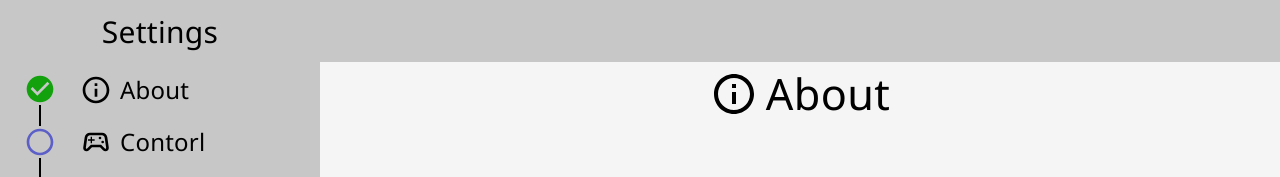
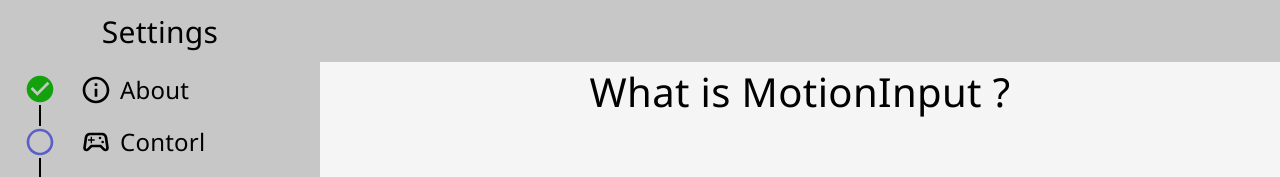
Before and after one commit to zczqkit/setting, a React (Create React App) app: page /WhatIsMotionInput in a window 1280 px wide. Shown: the top 177 px of the page. Built offline with nearby package versions, Linux system fonts and the light colour scheme.

Commit message:
change about and WhatIsMotionInput

```diff
--- a/src/screens/About.js
+++ b/src/screens/About.js
@@ -79,11 +79,11 @@
               <Typography sx={{fontSize: '1.5rem',fontFamily: 'Segoe UI',}}>Set up, dive into fun!<br /> <br />
               With MotionInput, by waving or jumping,<br />you can explore a new world of gaming!
               </Typography>
-              <Box sx={{position: 'absolute', right: '14.5rem', bottom: '0.3rem'}}>
-              <img src={uclLogo} alt="logo" style={{height:'1.5rem',width:'5rem',margin:'0 0'}}/>
+              <Box sx={{position: 'absolute', right: '11.5rem', bottom: '0.2rem'}}>
+              <img src={uclLogo} alt="logo" style={{height:'1.2rem',width:'4rem',margin:'0 0'}}/>
               </Box>
-              <Box sx={{position: 'absolute', right: 0, bottom: 0}}>
-              <img src={logo} alt="logo" style={{height:'2rem',width:'14.5rem',margin:'0 0'}}/>
+              <Box sx={{position: 'absolute', right: "0.5rem", bottom: 0}}>
+              <img src={logo} alt="logo" style={{height:'1.5rem',width:'10.5rem',margin:'0 0'}}/>
               </Box>
           </Grid>
         </Box>
--- a/src/screens/WhatIsMotionInput.js
+++ b/src/screens/WhatIsMotionInput.js
@@ -27,12 +27,9 @@
   export default WhatISMotionInput;
 
   const styles = {
-    menuIcon: {
-      fontSize: '3rem',
-      margin: '0 0.5rem 0 0',
-    },
+
     menuItem: {
-      fontSize: '2.7rem',
+      fontSize: '2.5rem',
       fontFamily: 'Segoe UI',
       display: 'flex',
       alignItems: 'center',
@@ -69,7 +66,7 @@
     return (
       <Box className="Homebody">
         <Typography sx={styles.menuItem}>
-          <InfoOutlinedIcon sx={styles.menuIcon} />About
+            What is MotionInput ?
         </Typography>
         <Box className="textbox" sx={{ display: 'flex',flexDirection: 'row'}}>
           <Grid item xs={6} sx={{ display: 'flex',flexDirection: 'row', justifyContent: 'center', alignItems: 'center'}}>
```
